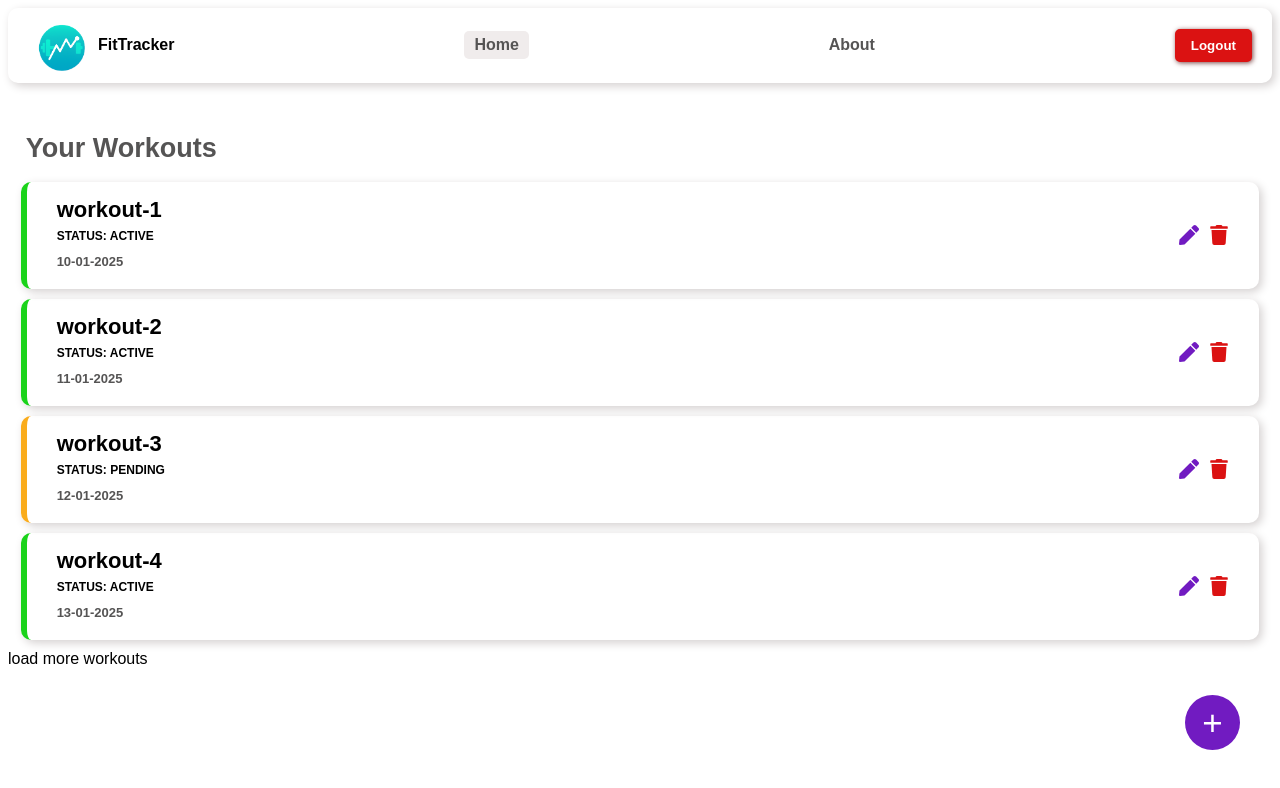
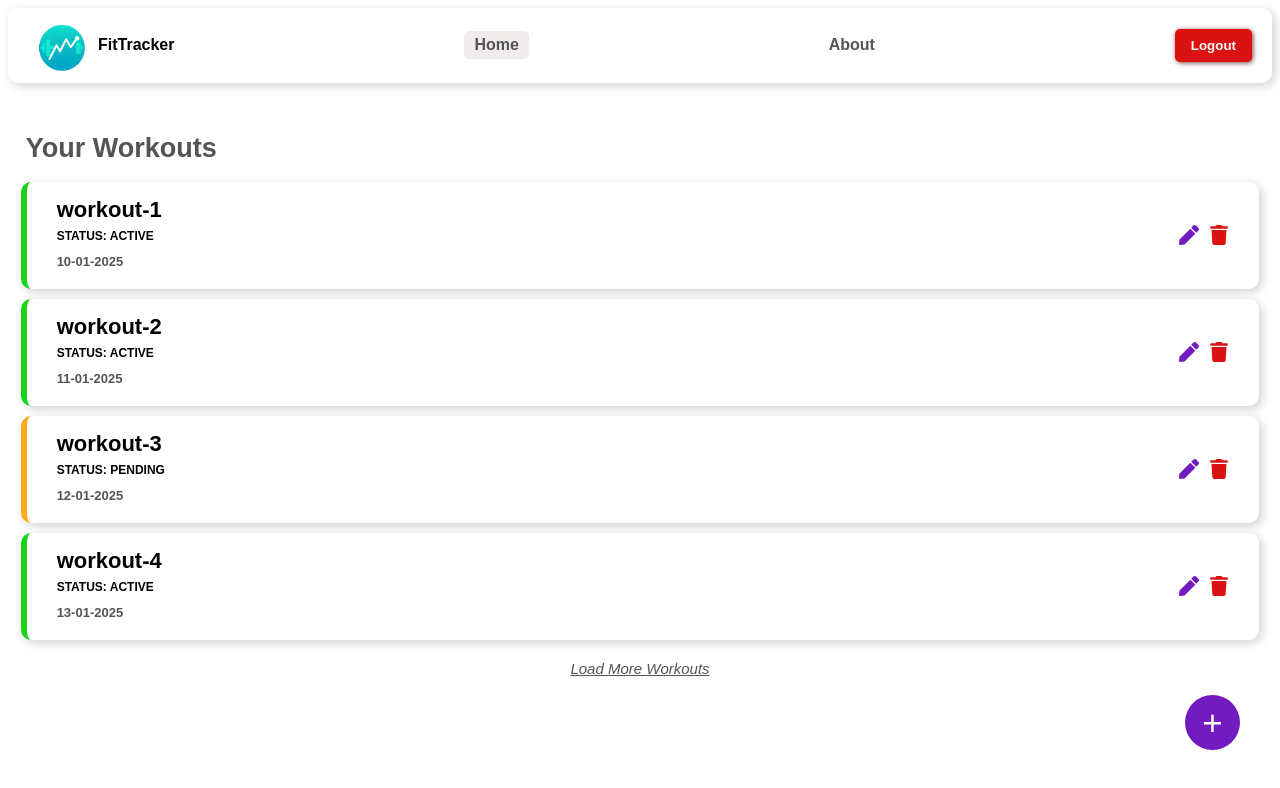
Before and after one commit to fateme-abdellahi/workout_tracker, a React (Vite) app in the folder frontend/workout-tracker/: page / in a window 1280 px wide. Shown: the top 788 px of the page. Built offline with nearby package versions, Linux system fonts and the light colour scheme.

Commit message:
code fix

```diff
--- a/frontend/workout-tracker/src/assets/css/home.module.css
+++ b/frontend/workout-tracker/src/assets/css/home.module.css
@@ -34,6 +34,8 @@
     text-decoration: underline;
     text-align: center;
     margin-top: 20px;
+    font-style: italic;
+    font-size: 15px;
 }
 
 .workoutsLoadMore:hover {
--- a/frontend/workout-tracker/src/components/navbar.jsx
+++ b/frontend/workout-tracker/src/components/navbar.jsx
@@ -1,8 +1,15 @@
-import { NavLink } from "react-router-dom"
+import { NavLink, useNavigate } from "react-router-dom"
 import styles from '../assets/css/Navbar.module.css'
 import logo from '../assets/images/logo.png'
 
 const Navbar = () => {
+    const navigate = useNavigate()
+    const logoutHandler = () => {
+        localStorage.removeItem("access-token")
+        localStorage.removeItem("refresh-token")
+        navigate("/login")
+    }
+
     return <div className={styles.navbar}>
         <div className={styles.navLogo}>
             <img src={logo} width="70" height="auto" />
@@ -10,7 +17,7 @@ const Navbar = () => {
         </div>
         <NavLink to="/" className={({ isActive }) => isActive ? `${styles.navLink} ${styles.navLinkActive}` : styles.navLink}>Home</NavLink>
         <NavLink className={({ isActive }) => isActive ? `${styles.navLink} ${styles.navLinkActive}` : `${styles.navLink}`} to='/about'>About</NavLink>
-        <button>Logout</button>
+        <button onClick={logoutHandler}>Logout</button>
     </div >
 }
 export default Navbar
--- a/frontend/workout-tracker/src/pages/Home.jsx
+++ b/frontend/workout-tracker/src/pages/Home.jsx
@@ -17,7 +17,7 @@ const Home = () => {
             <Workout name="workout-3" status="pending" date="12-01-2025" comment="workout comment" key="3" id="3" />
             <Workout name="workout-4" status="active" date="13-01-2025" comment="workout comment" key="4" id="4" />
         </div>
-        <div className="workouts-load-more">load more workouts</div>
+        <div className={styles.workoutsLoadMore}>Load More Workouts</div>
     </>
 }
 export default Home
```
